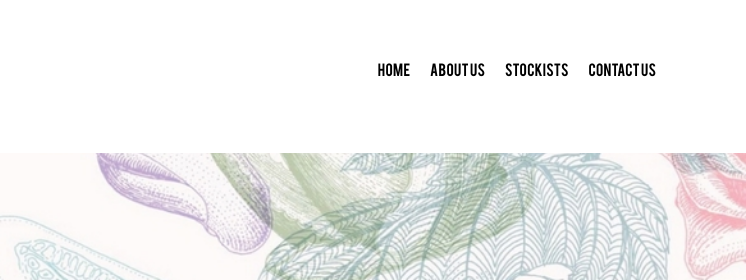
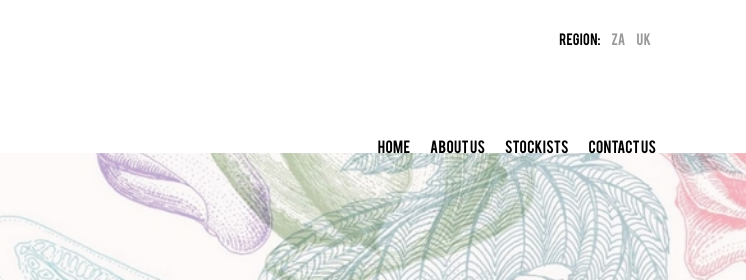
Before and after one commit to jacquesuys/beautyfix, a website: page public/index.html in a window 1280 px wide. Shown: the top 280 px of the page, 534-1280 px from the left. Drawn offline with nearby package versions, Linux system fonts and the light colour scheme; no server answers.

Commit message:
region switching

```diff
--- a/public/index.html
+++ b/public/index.html
@@ -20,7 +20,15 @@
         <img src="img/logo.png" alt="Beautyfix">
       </a>
     </h1>
+
     <span><i class="fa fa-bars"></i></span>
+
+    <div class="region">
+      <span>Region:</span>
+      <span><a href="#" data-country="South Africa">ZA</a></span>
+      <span><a href="#" data-country="United Kingdom">UK</a></span>
+    </div>
+
     <nav>
       <ul>
         <li><a href="/" title="Home">Home</a></li>
@@ -29,8 +37,11 @@
         <li><a href="contact.html" title="Contact Us">Contact Us</a></li>
       </ul>
     </nav>
+
   </header>
+
   <div class="container cover"></div>
+
   <div class="container product">
     <h1 class="txt-center">RADIANT MAKE-UP FINISH</h1>
     <div class="col-left">
@@ -49,6 +60,7 @@
         <li><h3>Use me throughout the day to hydrate your skin and<br/>refresh your look.</h3></li>
       </ul>
     </div>
+
     <footer class="txt-center">
       <a href="https://twitter.com/_BeautyFix_" class="social" title="twitter">
         <i class="fa fa-twitter"></i>
@@ -60,6 +72,7 @@
         <i class="fa fa-instagram"></i>
       </a>
     </footer>
+
   </div><!-- container -->
   <script type="text/javascript" src="js/main.js"></script>
 </body>
--- a/public/js/main.js
+++ b/public/js/main.js
@@ -29,7 +29,9 @@ $(document).ready(function(){
     }
   });
 
+  var showStockists = function() {
     // if not ZA show UK
+    var $location = sessionStorage.getItem('country');
     if ($location !== "South Africa") {
       $('.za').hide();
       $('.uk').show();
@@ -37,5 +39,17 @@ $(document).ready(function(){
       $('.za').show();
       $('.uk').hide();
     }
+    $('.region > span a').removeClass('active');
+    $('.region > span').find("[data-country='" + $location + "']").addClass('active');
+  };
+
+  showStockists();
+
+  $('.region > span a').on('click', function(e){
+    e.preventDefault();
+    var country = $(this).data('country');
+    sessionStorage.setItem('country', country);
+    showStockists();
+  });
 
 });
--- a/public/sass/style.scss
+++ b/public/sass/style.scss
@@ -116,6 +116,28 @@ header {
     margin-top: 30px;
   }
 
+  .region {
+    float: right;
+    padding: 10px;
+    font-size: 0.8125rem;
+
+    &:last-child {
+      padding: 0 0 0 5px;
+    }
+
+    span {
+      padding: 0 5px;
+    }
+
+    a {
+      color: #999;
+
+      &.active, &:hover {
+        color: #000;
+      }
+    }
+  }
+
   @media all and (max-width: $bp-small-3) {
     > span {
       float: right;
@@ -159,7 +181,7 @@ nav {
 
   @media all and (min-width: 39.9em) {
     float: right;
-    margin-top: 30px;
+    clear: both;
 
     ul {
       @include clearfix();
```
Also changed, not shown: public/contact.html (+9 -0 lines), public/stockists.html (+9 -0 lines), public/css/style.css. Lines whose indentation alone changed are shown as unchanged.
